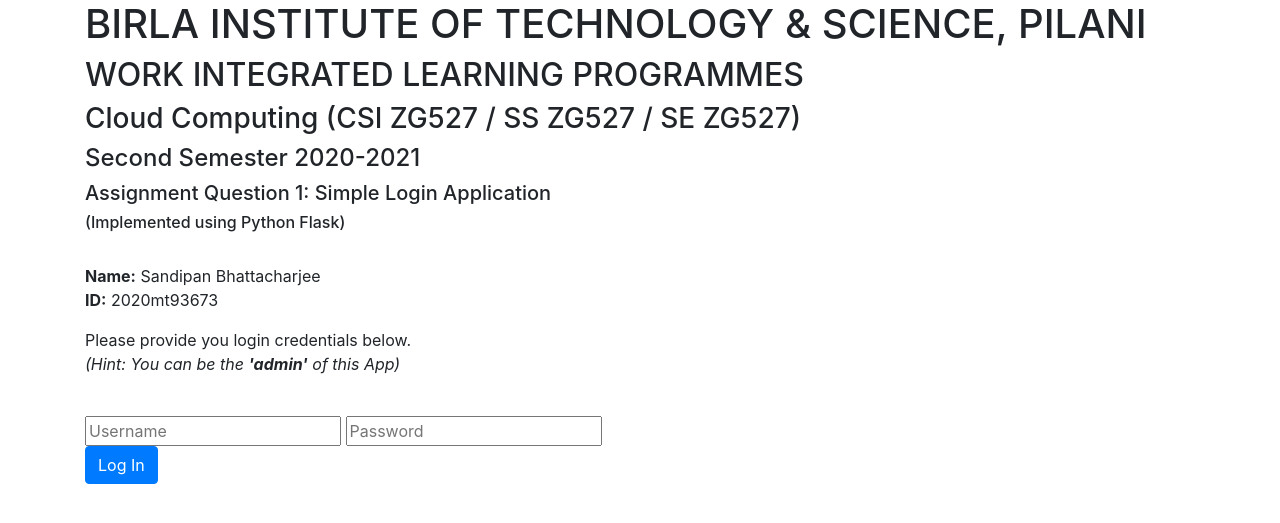
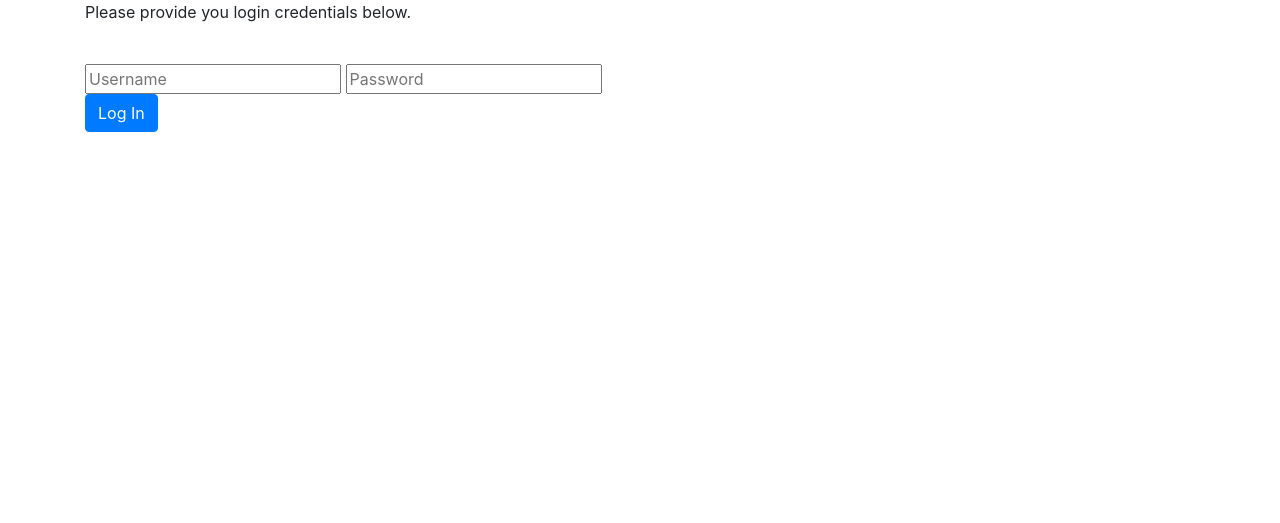
Before and after one commit to bsandipan/flaskloginapp, a Flask app: page / in a window 1280 px wide. Shown: the top 523 px of the page. Run offline with Flask 2, Linux system fonts and the light colour scheme.

Commit message:
Removed specific contents from the login page

```diff
--- a/templates/login.html
+++ b/templates/login.html
@@ -22,23 +22,8 @@
 
     </div>
     <div class="container">
-      <h1>BIRLA INSTITUTE OF TECHNOLOGY & SCIENCE, PILANI</h1>
-        <h2>WORK INTEGRATED LEARNING PROGRAMMES</h2>
-        <h3>Cloud Computing (CSI ZG527 / SS ZG527 / SE ZG527)</h3>
-        <h4>Second Semester 2020-2021</h4>
-        <h5>Assignment Question 1: Simple Login Application</h5>
-        <h6>(Implemented using Python Flask)</h6>
-        <br>
-        <p>
-            <strong>Name:</strong> Sandipan Bhattacharjee
-            <br>
-            <strong>ID:</strong> 2020mt93673
-            <br>
-        </p>
         <p>
             Please provide you login credentials below.
-            <br>
-            <i>(Hint: You can be the <strong>'admin'</strong> of this App)</i>
         </p>
       <br>
       <form action="" method="post">
```
